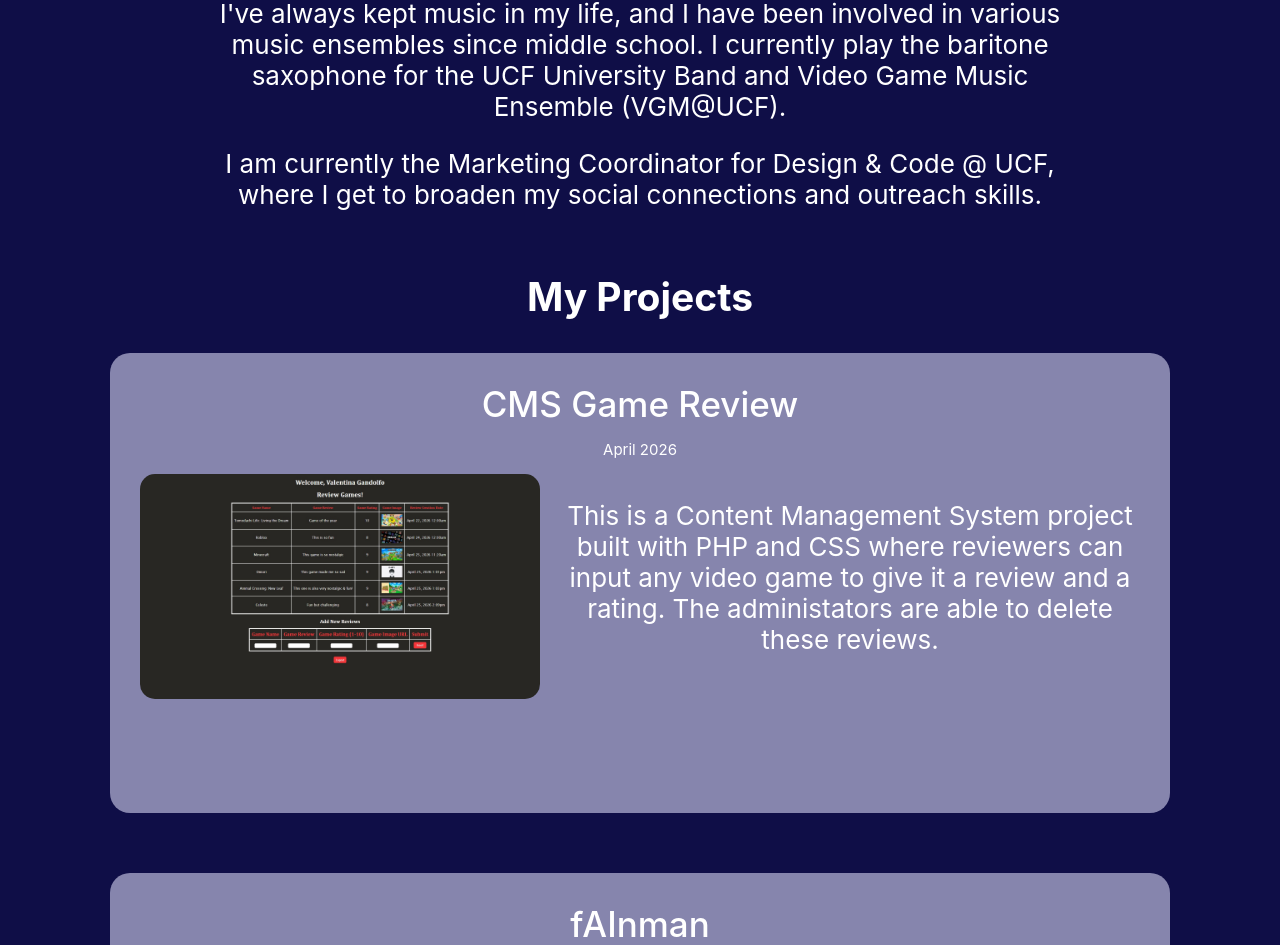
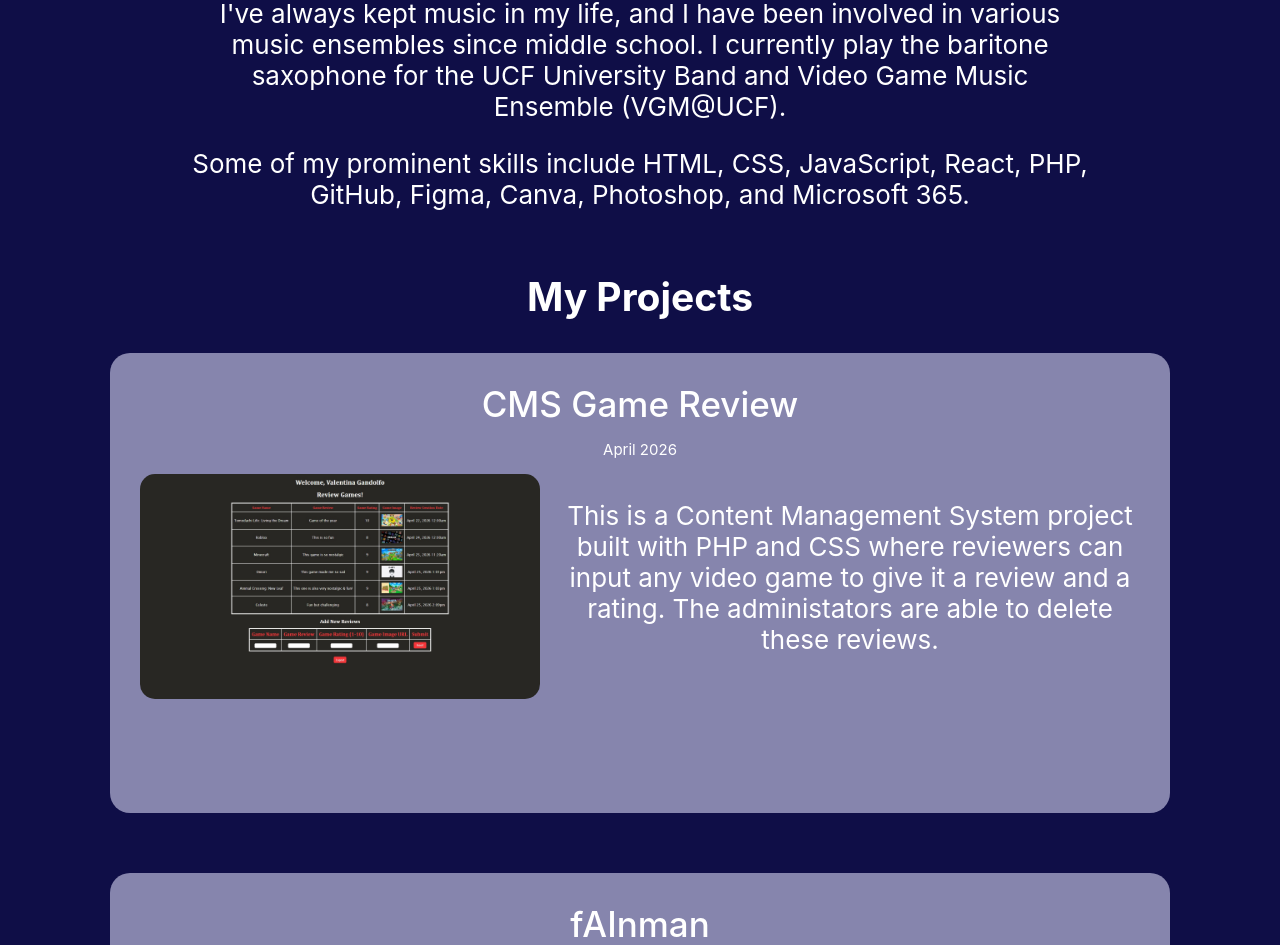
Before and after one commit to valmg11/Portfolio, a React (Create React App) app: page / in a window 1280 px wide. Shown: the part 1087-2032 px from the top of the page. Built offline with nearby package versions, Linux system fonts and the light colour scheme.

Commit message:
edit about me

```diff
--- a/src/components/About.js
+++ b/src/components/About.js
@@ -2,7 +2,7 @@ const aboutInfo = [
     "I'm a Web Development student at the University of Central Florida on track to obtain my Bachlor's degree.",
     "With my skills, I would love to pursue a career that involves UI/UX Design. I was born and raised in Boca Raton and have always had a strong connection with art and its many forms.",
     "I've always kept music in my life, and I have been involved in various music ensembles since middle school. I currently play the baritone saxophone for the UCF University Band and Video Game Music Ensemble (VGM@UCF).",
-    "I am currently the Marketing Coordinator for Design & Code @ UCF, where I get to broaden my social connections and outreach skills."
+    "Some of my prominent skills include HTML, CSS, JavaScript, React, PHP, GitHub, Figma, Canva, Photoshop, and Microsoft 365."
 ]
 
 function About(props) {
```
